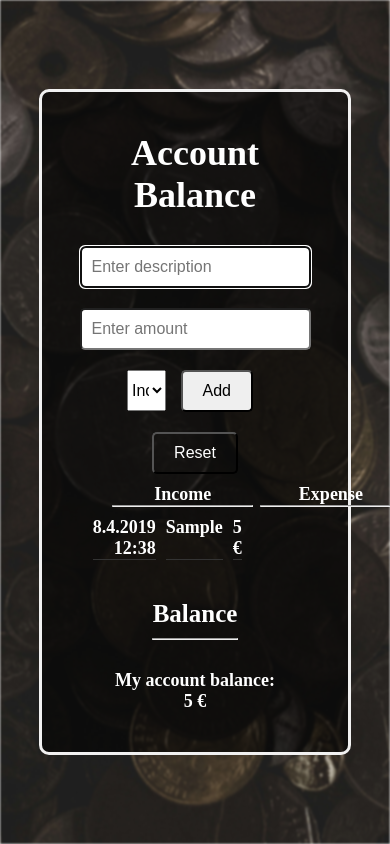
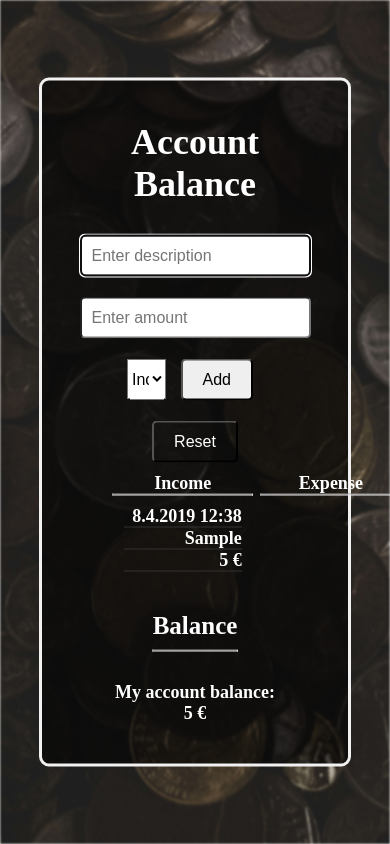
Before and after one commit to DBi1512/Account-Balance, a plain HTML site: page index.html in a window 390 px wide. Both pictures are taken after typing "Sample", "5" into the empty fields and a click on the button "Add". Drawn offline with Linux system fonts and the light colour scheme.

Commit message:
Basic Media Querry for phone

```diff
--- a/css/style.css
+++ b/css/style.css
@@ -114,6 +114,7 @@ li {
   padding: 10px;
   width: 100%;
   display: flex;
+  /* flex-wrap: wrap; */
   justify-content: flex-end;
 }
 
@@ -158,3 +159,9 @@ footer hr {
 footer .balance-text {
   margin-top: 30px;
 }
+
+@media screen and (max-width: 512px) {
+  li {
+    flex-wrap: wrap;
+  }
+}
```
